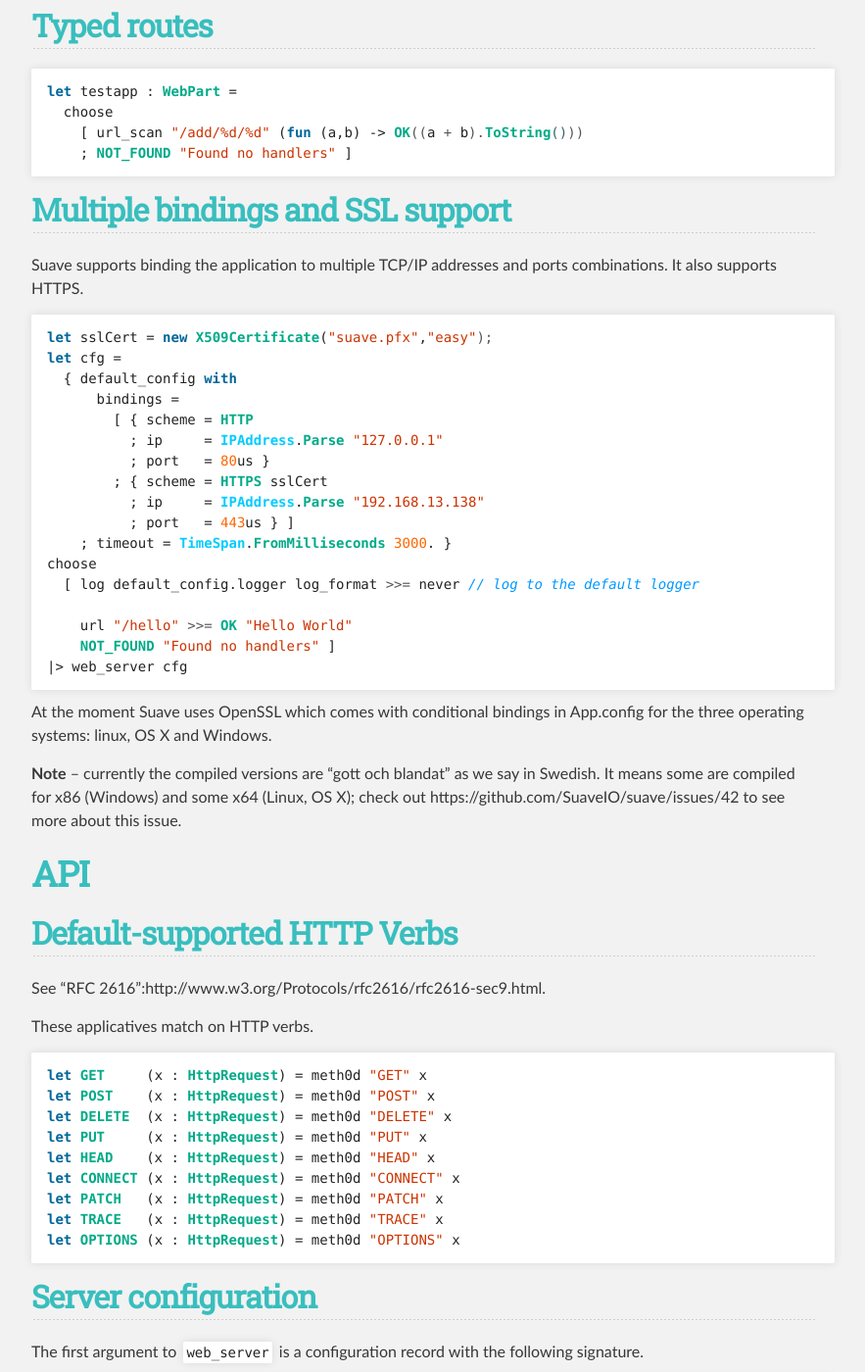
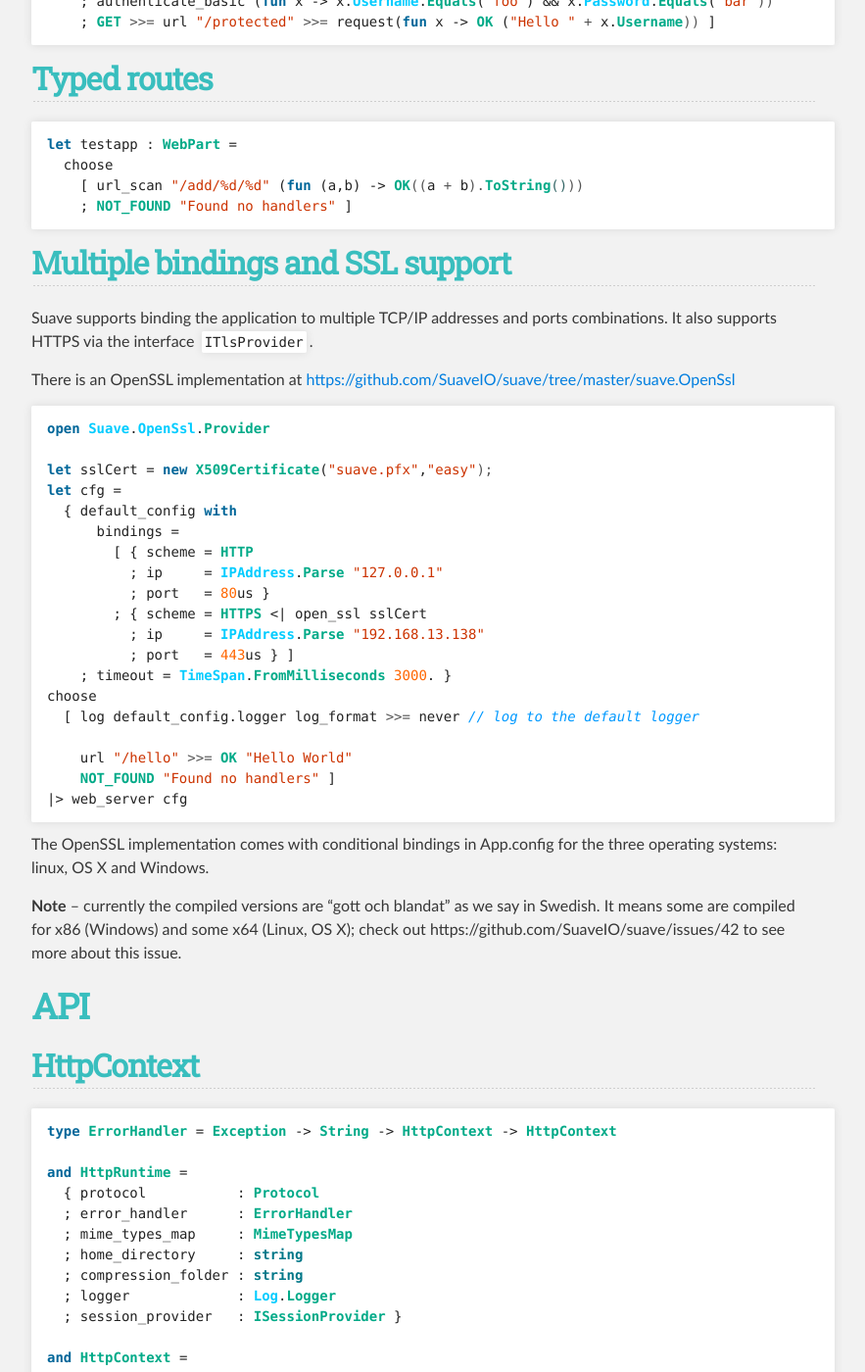
Before and after one commit to SuaveIO/suave, a Jekyll site: the page built from index.md, in a window 1280 px wide and 1400 px high, scrolled down 2245 px. Shown: the whole window at 98% size, without its empty margins (208-1091 px from the left). Built offline with Jekyll 4.4.1, drawn with Linux system fonts in a browser that asks for light colours; some of the changed text lies outside the part shown.

Commit message:
updating docs - ref #116

```diff
--- a/_includes/content.md
+++ b/_includes/content.md
@@ -36,9 +36,13 @@
 
 The above statement will start a web server on default port 8083 over HTTP. `web_server` takes a configuration record and the webpart `(OK "Hello World")`
 
-Webparts are functions with the following type: `HttpContext -> Option<Async<unit>>`.
+Webparts are functions with the following type: `HttpContext -> HttpContext option`.
+
+
 For every request `web_server` will evaluate the webpart, if the evaluation
-succeeds it will execute the resulting asynchronous computation. `OK` is a
+succeeds it will send the calculated response back to the http client.
+
+`OK` is a
 combinator that always succeed and writes its argument to the underlying
 response stream.
 
@@ -46,7 +50,7 @@
 ------------------------------------
 
 Logic is expressed with the help of different combinators built around the
-`option<HttpContext>` type. We build webparts out of functions of type
+`HttpContext option` type. We build webparts out of functions of type
 `HttpContext -> HttpContext option` and the operator `>>=` in the following way.
 
 {% highlight fsharp %}
@@ -119,9 +123,14 @@
 ---------------------------------
 
 Suave supports binding the application to multiple TCP/IP addresses and ports
-combinations. It also supports HTTPS.
+combinations. It also supports HTTPS via the interface `ITlsProvider`.
+
+There is an OpenSSL implementation at [https://github.com/SuaveIO/suave/tree/master/suave.OpenSsl](https://github.com/SuaveIO/suave/tree/master/suave.OpenSsl)
 
 {% highlight fsharp %}
+
+open Suave.OpenSsl.Provider
+
 let sslCert = new X509Certificate("suave.pfx","easy");
 let cfg =
   { default_config with
@@ -129,7 +138,7 @@
         [ { scheme = HTTP
           ; ip     = IPAddress.Parse "127.0.0.1"
           ; port   = 80us }
-        ; { scheme = HTTPS sslCert
+        ; { scheme = HTTPS <| open_ssl sslCert
           ; ip     = IPAddress.Parse "192.168.13.138"
           ; port   = 443us } ]
     ; timeout = TimeSpan.FromMilliseconds 3000. }
@@ -140,7 +149,7 @@
 |> web_server cfg
 {% endhighlight %}
 
-At the moment Suave uses OpenSSL which comes with conditional bindings in
+The OpenSSL implementation comes with conditional bindings in
 App.config for the three operating systems: linux, OS X and Windows.
 
 **Note** -- currently the compiled versions are "gott och blandat" as we say in
@@ -151,6 +160,34 @@
 API
 ===
 
+HttpContext
+-----------
+
+{% highlight fsharp %}
+type ErrorHandler = Exception -> String -> HttpContext -> HttpContext
+
+and HttpRuntime =
+  { protocol           : Protocol
+  ; error_handler      : ErrorHandler
+  ; mime_types_map     : MimeTypesMap
+  ; home_directory     : string
+  ; compression_folder : string
+  ; logger             : Log.Logger
+  ; session_provider   : ISessionProvider }
+
+and HttpContext =
+  { request    : HttpRequest
+  ; runtime    : HttpRuntime
+  ; user_state : Map<string, obj>
+  ; response   : HttpResult }
+
+and ISessionProvider =
+  abstract member Generate : TimeSpan * HttpContext -> string
+  abstract member Validate : string * HttpContext -> bool
+  abstract member Session<'a>  : string -> SessionStore<'a>
+
+{% endhighlight %}
+
 Default-supported HTTP Verbs
 ----------------------------
 
@@ -159,15 +196,15 @@
 These applicatives match on HTTP verbs.
 
 {% highlight fsharp %}
-let GET     (x : HttpRequest) = meth0d "GET" x
-let POST    (x : HttpRequest) = meth0d "POST" x
-let DELETE  (x : HttpRequest) = meth0d "DELETE" x
-let PUT     (x : HttpRequest) = meth0d "PUT" x
-let HEAD    (x : HttpRequest) = meth0d "HEAD" x
-let CONNECT (x : HttpRequest) = meth0d "CONNECT" x
-let PATCH   (x : HttpRequest) = meth0d "PATCH" x
-let TRACE   (x : HttpRequest) = meth0d "TRACE" x
-let OPTIONS (x : HttpRequest) = meth0d "OPTIONS" x
+let GET     (x : HttpRequest) = ``method`` "GET" x
+let POST    (x : HttpRequest) = ``method`` "POST" x
+let DELETE  (x : HttpRequest) = ``method`` "DELETE" x
+let PUT     (x : HttpRequest) = ``method`` "PUT" x
+let HEAD    (x : HttpRequest) = ``method`` "HEAD" x
+let CONNECT (x : HttpRequest) = ``method`` "CONNECT" x
+let PATCH   (x : HttpRequest) = ``method`` "PATCH" x
+let TRACE   (x : HttpRequest) = ``method`` "TRACE" x
+let OPTIONS (x : HttpRequest) = ``method`` "OPTIONS" x
 {% endhighlight %}
 
 Server configuration
@@ -213,18 +250,25 @@
 
   /// Folder for temporary compressed files, directory where to cache compressed static files
   /// if no directory is specified the directory where suave.dll lives is assumed
-  ; compressed_files_folder : string option }
+  ; compressed_files_folder : string option
+
+  /// Http session provider
+  ; session_provider : ISessionProvider }
 {% endhighlight %}
 
 With `Protocol` , `HttpBinding` and `MimeType` defined like follows:
 
 {% highlight fsharp %}
+
+type ITlsProvider =
+  abstract member Wrap  : Connection -> SocketOp<Connection>
+
 /// Gets the supported protocols, HTTP and HTTPS with a certificate
 type Protocol =
   /// The HTTP protocol is the core protocol
   | HTTP
   /// The HTTP protocol tunneled in a TLS tunnel
-  | HTTPS of X509Certificate
+  | HTTPS of ITlsProvider
 
 /// A HTTP binding is a protocol is the product of HTTP or HTTP, a DNS or IP binding
 /// and a port number
@@ -281,21 +325,20 @@
 
 ### The WebPart
 
-A web part is a thing that executes on a HttpContext, asynchronously, maybe executing
-on the request.
+A web part is a thing that acts on a HttpContext, the web part could fail by returning `None` or succeed and produce a new HttpContext
 
 {% highlight fsharp %}
-type WebPart = HttpContext -> Async<unit> option
+type WebPart = HttpContext -> HttpContext option
 {% endhighlight %}
 
 ### The ErrorHandler
 
 An error handler takes the exception, a programmer-provided message, a request
-(that failed) and returns an asynchronous workflow for the handling of the
+(that failed) and returns a web part for the handling of the
 error.
 
 {% highlight fsharp %}
-type ErrorHandler = Exception -> String -> HttpContext -> Async<unit>
+type ErrorHandler = Exception -> String -> HttpContext -> HttpContext
 {% endhighlight %}
 
 
```
